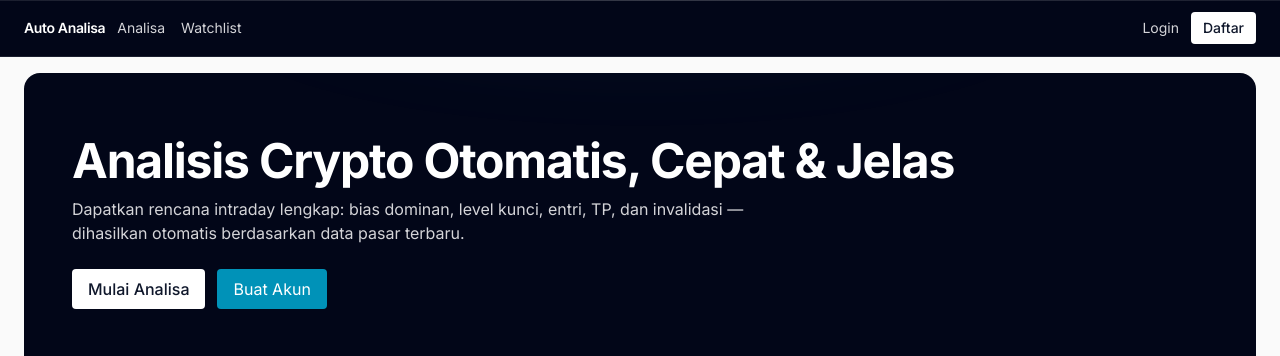
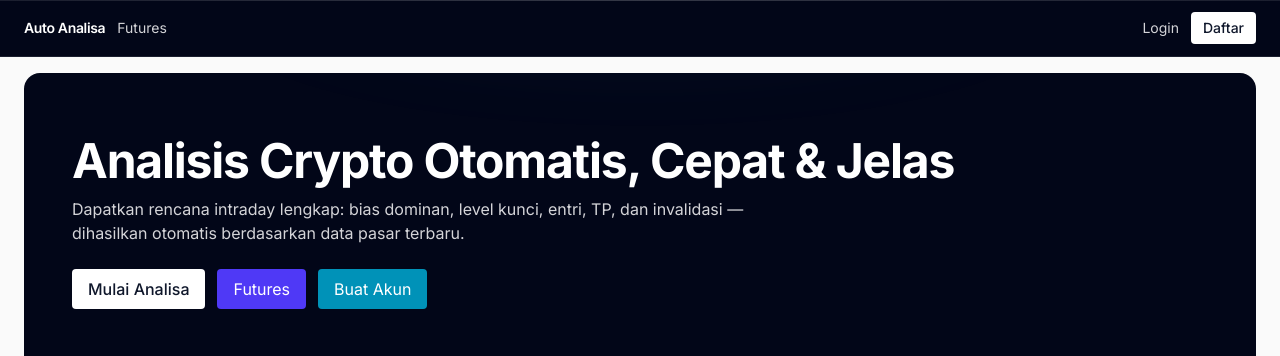
Before and after one commit to Shingiwoo/AutoAnalisa, a Next.js app in the folder auto-analisa-web/frontend/: page / in a window 1280 px wide. Shown: the top 356 px of the page. Built offline with nearby package versions, Linux system fonts and the light colour scheme; no server answers.

Commit message:
update future

```diff
--- a/auto-analisa-web/frontend/src/app/(components)/Hero.tsx
+++ b/auto-analisa-web/frontend/src/app/(components)/Hero.tsx
@@ -12,6 +12,7 @@ export default function Hero({ loggedIn, isAdmin }:{ loggedIn:boolean, isAdmin:b
         <p className="mt-3 text-zinc-300 max-w-2xl">Dapatkan rencana intraday lengkap: bias dominan, level kunci, entri, TP, dan invalidasi — dihasilkan otomatis berdasarkan data pasar terbaru.</p>
         <div className="mt-6 flex flex-wrap gap-3">
           <a href="#analisa" className="rounded px-4 py-2 bg-white text-slate-900 font-medium hover:bg-zinc-200">Mulai Analisa</a>
+          <Link href="/futures" className="rounded px-4 py-2 bg-indigo-600 text-white hover:bg-indigo-500">Futures</Link>
           {isAdmin && <Link href="/admin" className="rounded px-4 py-2 bg-zinc-800 text-white hover:bg-zinc-700">Ke Admin</Link>}
           {!loggedIn && <Link href="/register" className="rounded px-4 py-2 bg-cyan-600 text-white hover:bg-cyan-500">Buat Akun</Link>}
         </div>
--- a/auto-analisa-web/frontend/src/app/(components)/SiteHeader.tsx
+++ b/auto-analisa-web/frontend/src/app/(components)/SiteHeader.tsx
@@ -30,8 +30,7 @@ export default function SiteHeader({ loggedIn, isAdmin }:{ loggedIn:boolean, isA
           <div className="flex items-center gap-3">
             <Link href="/" className="text-white font-semibold tracking-tight">Auto Analisa</Link>
             <div className="hidden md:flex items-center gap-4 text-zinc-300">
-              <a href="#analisa" className="hover:text-white">Analisa</a>
-              <a href="#watchlist" className="hover:text-white">Watchlist</a>
+              <Link href="/futures" className="hover:text-white">Futures</Link>
               {isAdmin && <Link href="/admin" className="hover:text-white">Admin</Link>}
             </div>
           </div>
@@ -57,8 +56,7 @@ export default function SiteHeader({ loggedIn, isAdmin }:{ loggedIn:boolean, isA
         {open && (
           <div className="md:hidden border-t border-white/10 bg-slate-950/98 backdrop-blur">
             <div className="mx-auto max-w-7xl px-4 md:px-6 py-3 space-y-2 text-sm">
-              <a href="#analisa" className="block text-zinc-300 hover:text-white">Analisa</a>
-              <a href="#watchlist" className="block text-zinc-300 hover:text-white">Watchlist</a>
+              <Link href="/futures" className="block text-zinc-300 hover:text-white">Futures</Link>
               {isAdmin && <Link href="/admin" className="block text-zinc-300 hover:text-white inline-flex items-center gap-1"><Shield size={16}/> Admin</Link>}
               {isAdmin && pathname?.startsWith('/admin') && (
                 <Link href="/" className="block text-zinc-300 hover:text-white inline-flex items-center gap-1"><Home size={16}/> Dashboard</Link>
```
